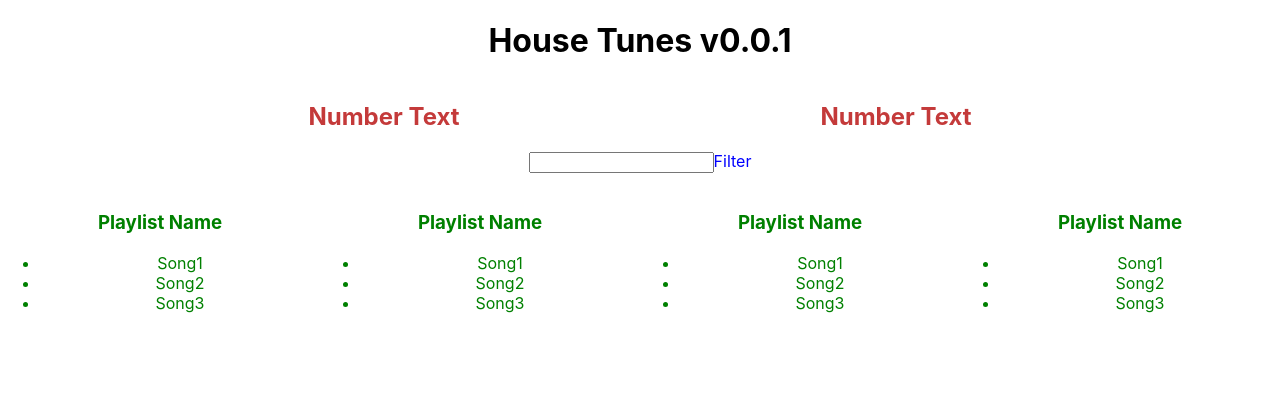
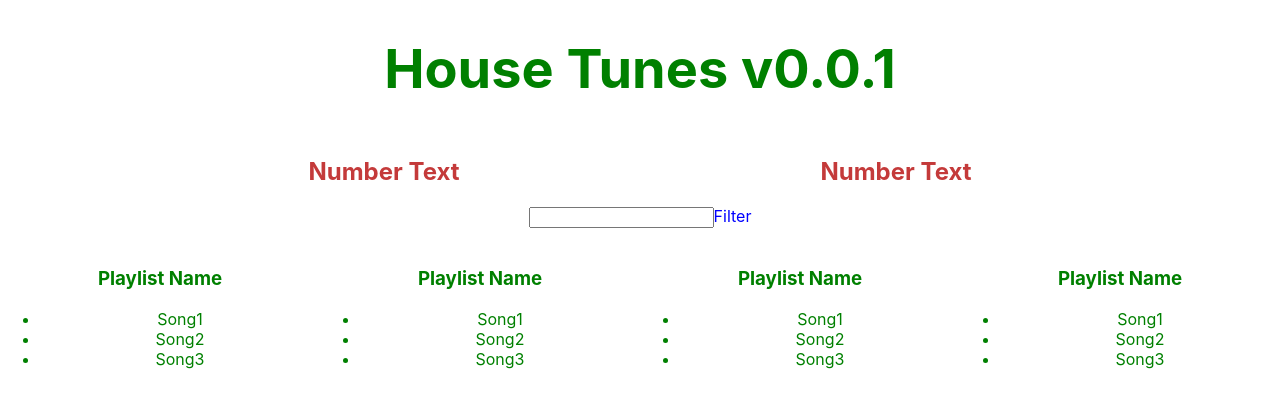
Before and after one commit to eric2esca/spotifyTest, a React (Create React App) app: page / in a window 1280 px wide. Shown: the top 408 px of the page. Built offline with nearby package versions, Linux system fonts and the light colour scheme.

Commit message:
testing heroku deployment

```diff
--- a/src/App.css
+++ b/src/App.css
@@ -1,3 +1,8 @@
 .App {
   text-align: center;
 }
+
+.App h1{
+ color: green;
+ font-size: 54px;
+}
--- a/src/App.js
+++ b/src/App.js
@@ -6,9 +6,6 @@ import './App.css';
 
 class App extends Component{
   render(){
-    let name = 'Eric';
-    let green = '#FF1212';
-    let headerStyle = {color: green, 'font-size': '50px'};
     return(
       <div className='App'>
         <h1>House Tunes v0.0.1</h1>
```
